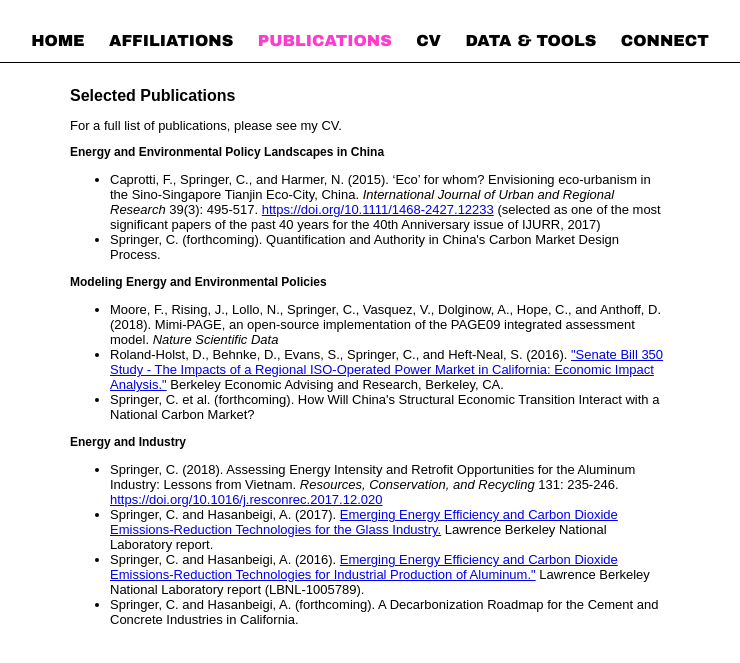
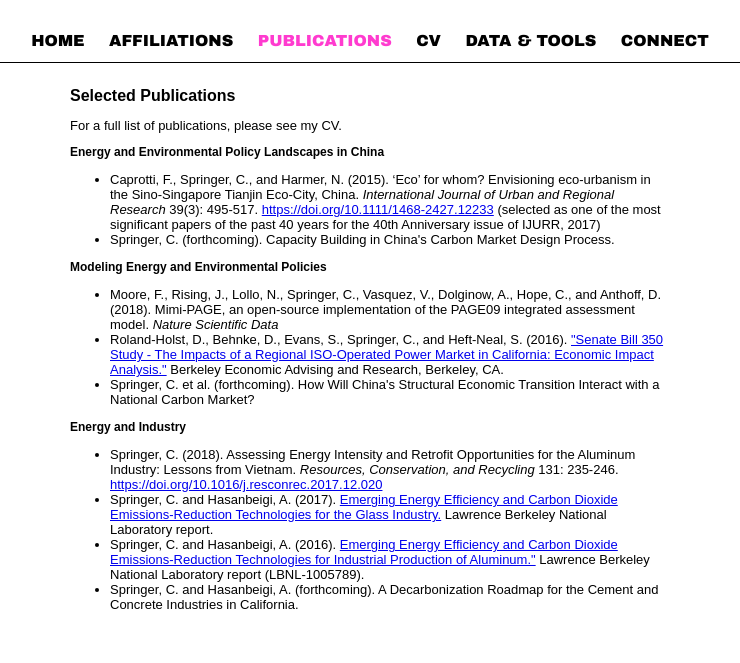
Before and after one commit to ccspringer/ccspringer.github.io, a Jekyll site: the page built from Publications/index.html, in a window 1280 px wide. Shown: the top 663 px of the page, without its empty margins (270-1010 px from the left). Built offline with Jekyll 4.4.1, drawn with Linux system fonts in a browser that asks for light colours.

Commit message:
update publications

```diff
--- a/Publications/index.html
+++ b/Publications/index.html
@@ -9,7 +9,7 @@ shortname: Pubs
 <h3>Energy and Environmental Policy Landscapes in China</h3>
 <ul>
 <li><p>Caprotti, F., Springer, C., and Harmer, N. (2015).  ‘Eco’ for whom? Envisioning eco-urbanism in the Sino-Singapore Tianjin Eco-City, China. <i>International Journal of Urban and Regional Research</i> 39(3): 495-517. <a href="https://doi.org/10.1111/1468-2427.12233">https://doi.org/10.1111/1468-2427.12233</a> (selected as one of the most significant papers of the past 40 years for the 40th Anniversary issue of IJURR, 2017)</p></li>
-<li><p>Springer, C. (forthcoming). Quantification and Authority in China's Carbon Market Design Process.</p></li>
+<li><p>Springer, C. (forthcoming). Capacity Building in China's Carbon Market Design Process.</p></li>
 </ul>
 
 <h3>Modeling Energy and Environmental Policies</h3>
```
